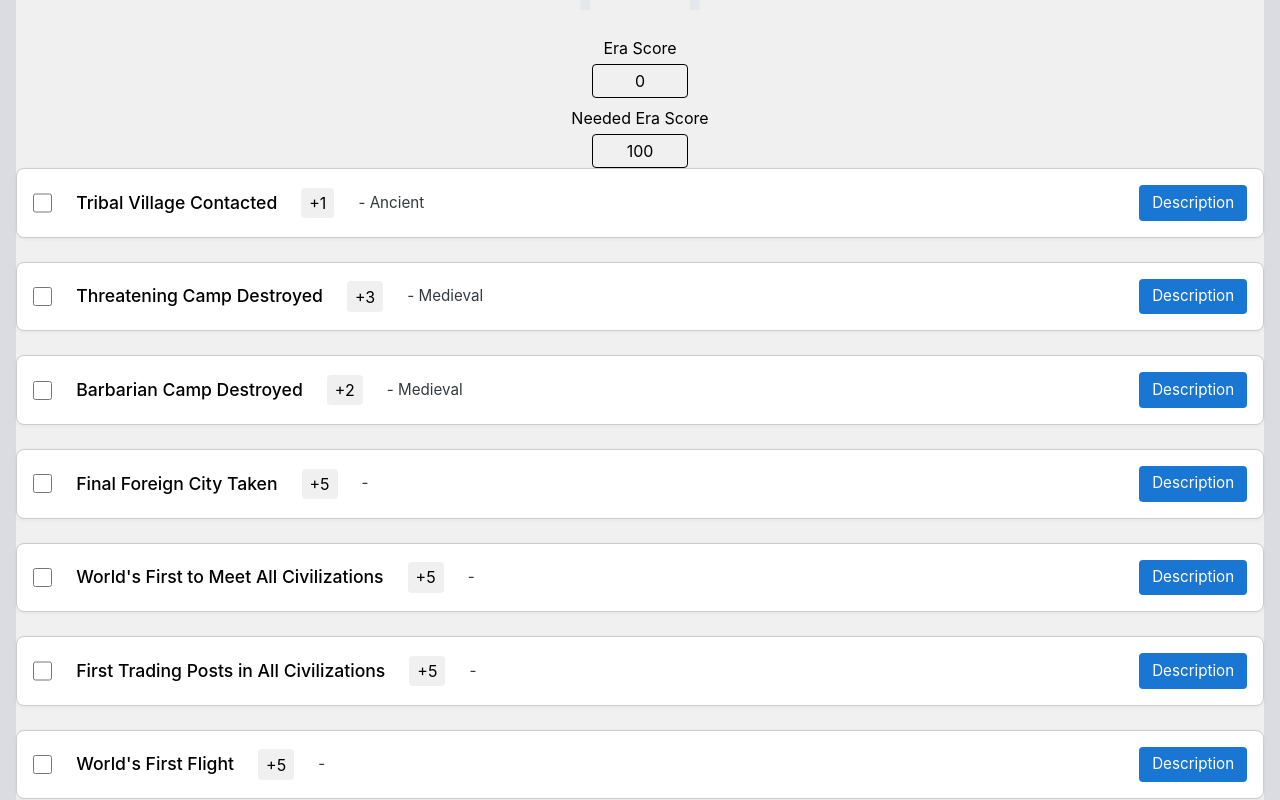
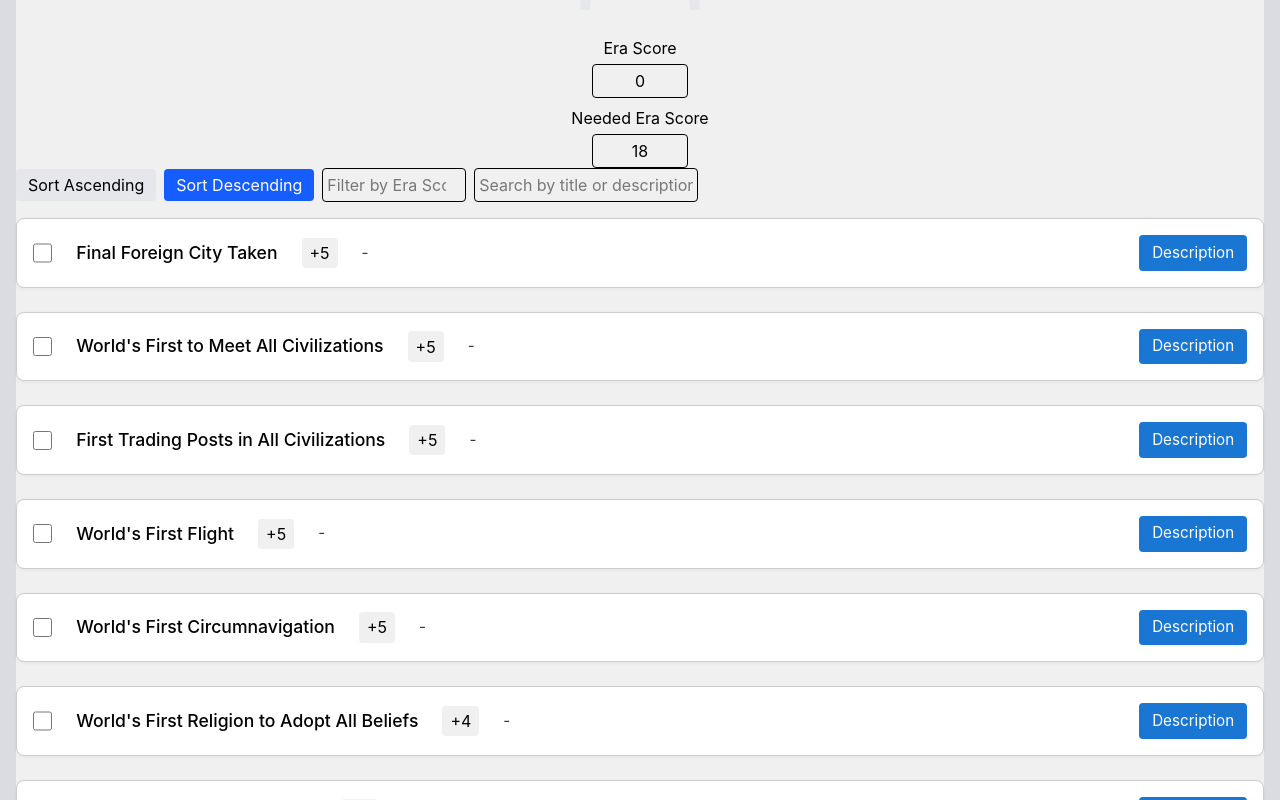
Before and after one commit to huntt3/Civ-6-Helper, a React (Vite) app: page / in a window 1280 px wide. Shown: the part 9660-10460 px from the top of the page. Built offline with nearby package versions, Linux system fonts and the light colour scheme.

Commit message:
Era score search and filter features

```diff
--- a/src/EraScoreTracker/EraTrackerContainer.jsx
+++ b/src/EraScoreTracker/EraTrackerContainer.jsx
@@ -7,6 +7,9 @@ import "./EraTracker.css";
 const EraTrackerContainer = ({ settings }) => {
   const [eraScoreItems, setEraScoreItems] = useState([]);
   const [collapsed, setCollapsed] = useState(false);
+  const [sortOrder, setSortOrder] = useState("desc"); // 'asc' or 'desc'
+  const [eraScoreFilter, setEraScoreFilter] = useState(0);
+  const [search, setSearch] = useState("");
 
   const fetchEraScore = () => {
     fetch("./jsonFiles/EraScore.json")
@@ -26,7 +29,7 @@ const EraTrackerContainer = ({ settings }) => {
     heroesLegends: false,
     monopoliesCorporations: false,
   };
-  const filteredItems = eraScoreItems.filter((item) => {
+  let filteredItems = eraScoreItems.filter((item) => {
     if (!item.title) return false;
     if (
       item.gameMode === "Monopolies and Corporations" &&
@@ -35,7 +38,23 @@ const EraTrackerContainer = ({ settings }) => {
       return false;
     if (item.gameMode === "Heroes & Legends" && !safeSettings.heroesLegends)
       return false;
+    if (eraScoreFilter && item.eraScore !== eraScoreFilter) return false;
+    if (
+      search &&
+      !(
+        item.title.toLowerCase().includes(search.toLowerCase()) ||
+        (item.description &&
+          item.description.toLowerCase().includes(search.toLowerCase()))
+      )
+    )
+      return false;
     return true;
+  });
+
+  // Sort items by eraScore
+  filteredItems = filteredItems.sort((a, b) => {
+    if (sortOrder === "asc") return a.eraScore - b.eraScore;
+    return b.eraScore - a.eraScore;
   });
 
   return (
@@ -47,6 +66,43 @@ const EraTrackerContainer = ({ settings }) => {
       ariaLabel="Era Tracker"
     >
       <ProgressBar />
+      <div className="flex flex-wrap gap-2 mb-4 items-center">
+        <button
+          className={`px-3 py-1 rounded ${
+            sortOrder === "asc" ? "bg-blue-600 text-white" : "bg-gray-200"
+          }`}
+          onClick={() => setSortOrder("asc")}
+        >
+          Sort Ascending
+        </button>
+        <button
+          className={`px-3 py-1 rounded ${
+            sortOrder === "desc" ? "bg-blue-600 text-white" : "bg-gray-200"
+          }`}
+          onClick={() => setSortOrder("desc")}
+        >
+          Sort Descending
+        </button>
+        <input
+          type="number"
+          min="0"
+          placeholder="Filter by Era Score"
+          value={eraScoreFilter || ""}
+          onChange={(e) =>
+            setEraScoreFilter(
+              e.target.value === "" ? 0 : parseInt(e.target.value, 10)
+            )
+          }
+          className="p-1 border rounded w-36 text-center"
+        />
+        <input
+          type="text"
+          placeholder="Search by title or description"
+          value={search}
+          onChange={(e) => setSearch(e.target.value)}
+          className="p-1 border rounded w-56"
+        />
+      </div>
       <div className="era-score-list">
         {filteredItems.map((item) => (
           <EraScore key={item.title} {...item} />
--- a/src/EraScoreTracker/ProgressBar.jsx
+++ b/src/EraScoreTracker/ProgressBar.jsx
@@ -1,10 +1,27 @@
-import React, { useState } from "react";
+import React, { useState, useEffect } from "react";
+
+const ERA_SCORE_KEY = "civ6-helper-eraScore";
+const NEEDED_ERA_SCORE_KEY = "civ6-helper-neededEraScore";
 
 // Semicircular progress bar component
 const ProgressBar = () => {
-  // State for the numerator and denominator
-  const [eraScore, setEraScore] = useState(0);
-  const [neededEraScore, setNeededEraScore] = useState(100);
+  // State for the numerator and denominator, initialized from localStorage
+  const [eraScore, setEraScore] = useState(() => {
+    const saved = localStorage.getItem(ERA_SCORE_KEY);
+    return saved !== null ? parseInt(saved, 10) : 0;
+  });
+  const [neededEraScore, setNeededEraScore] = useState(() => {
+    const saved = localStorage.getItem(NEEDED_ERA_SCORE_KEY);
+    return saved !== null ? parseInt(saved, 10) : 18;
+  });
+
+  // Save to localStorage whenever values change
+  useEffect(() => {
+    localStorage.setItem(ERA_SCORE_KEY, eraScore);
+  }, [eraScore]);
+  useEffect(() => {
+    localStorage.setItem(NEEDED_ERA_SCORE_KEY, neededEraScore);
+  }, [neededEraScore]);
 
   // Calculate progress percentage (avoid division by zero)
   const progress =
```
